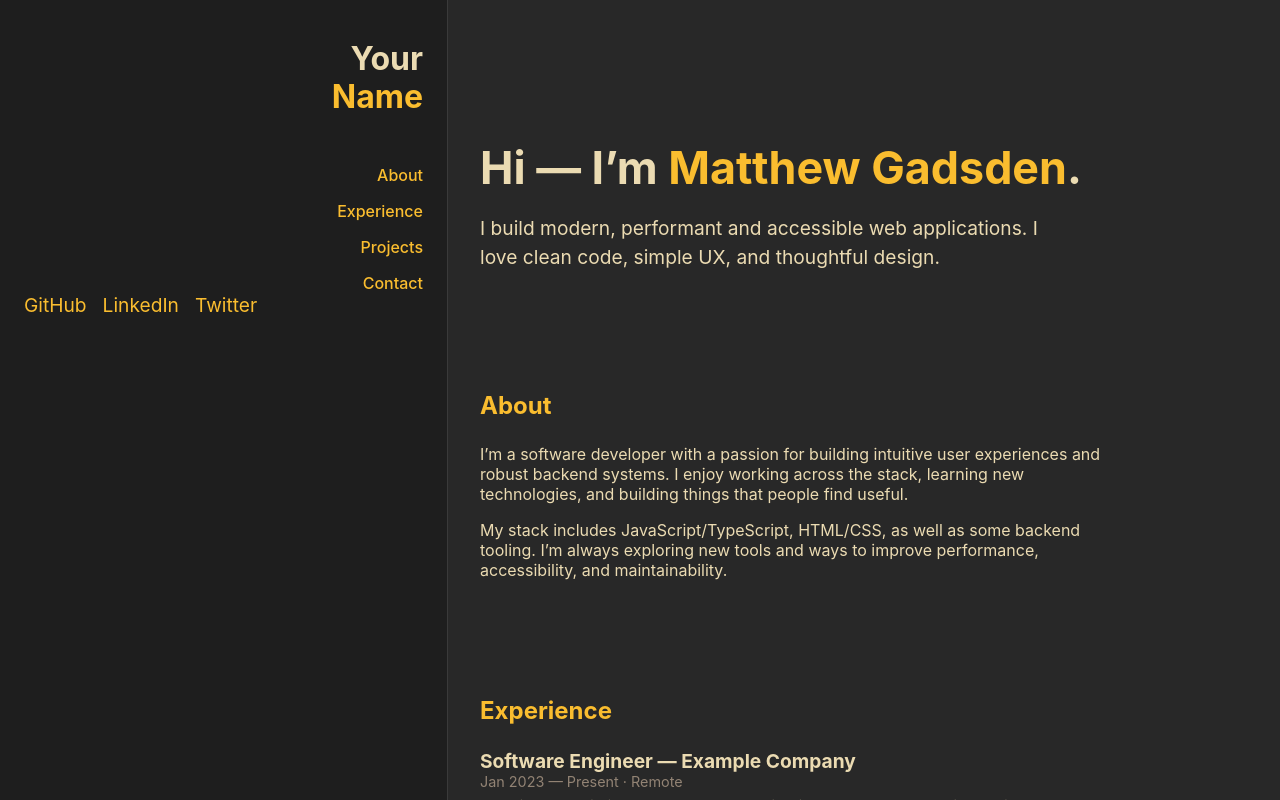
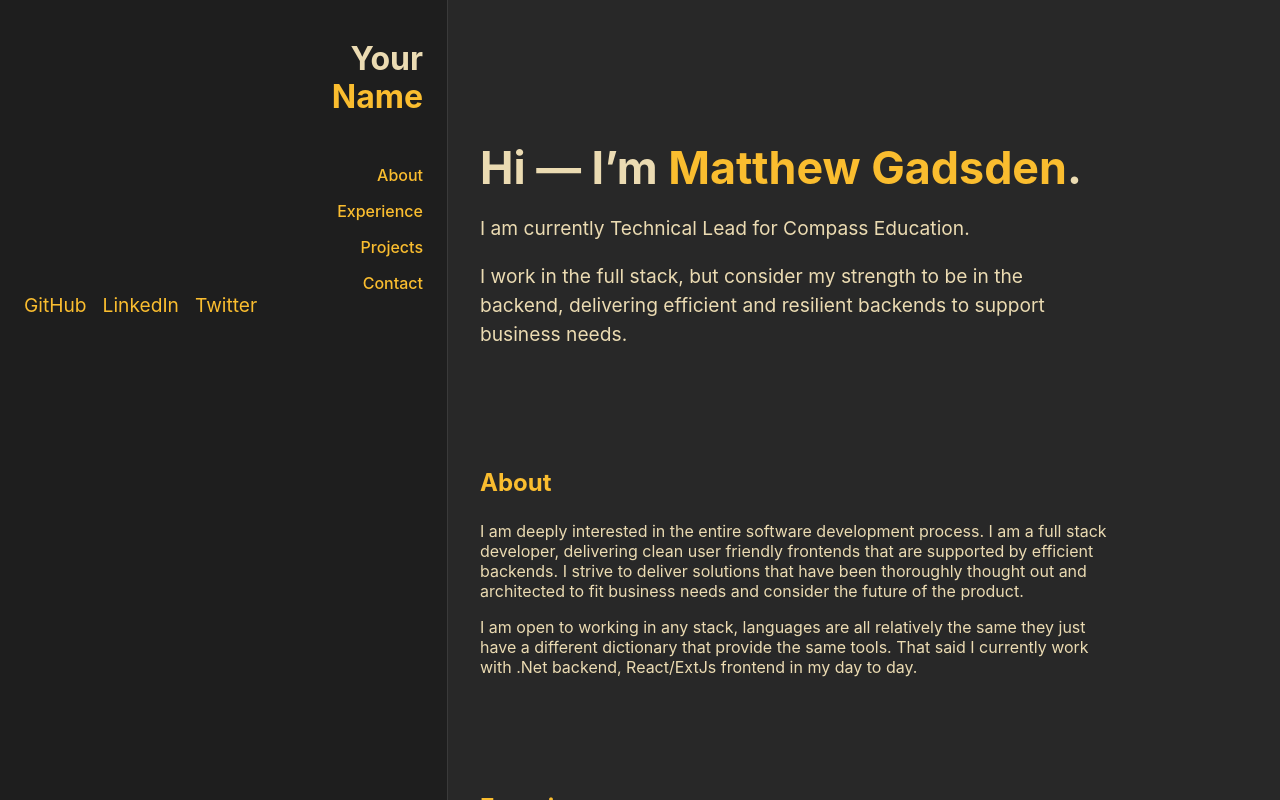
Before and after one commit to MatthewGadsden/portfolio, a React (Vite) app: page / in a window 1280 px wide. Shown: the top 800 px of the page. Built offline with nearby package versions, Linux system fonts and the light colour scheme.

Commit message:
chore: update placeholder values

```diff
--- a/src/App.tsx
+++ b/src/App.tsx
@@ -22,17 +22,20 @@ function App() {
         <div className="content">
           <section className="hero" id="home">
             <h1>Hi — I’m <span style={{"color": "var(--accent)"}}>Matthew Gadsden</span>.</h1>
-            <p>I build modern, performant and accessible web applications. I love clean code, simple UX, and thoughtful design.</p>
+            <p>I am currently Technical Lead for Compass Education.</p>
+            <p>I work in the full stack, but consider my strength to be in the backend, delivering efficient and resilient backends to support business needs.</p>
           </section>
           <section id="about">
             <h2>About</h2>
             <p>
-              I’m a software developer with a passion for building intuitive user experiences and robust backend systems.
-              I enjoy working across the stack, learning new technologies, and building things that people find useful.
+              I am deeply interested in the entire software development process. I am a full stack developer,
+              delivering clean user friendly frontends that are supported by efficient backends. I strive to
+              deliver solutions that have been thoroughly thought out and architected to fit business needs
+              and consider the future of the product.
             </p>
             <p>
-              My stack includes JavaScript/TypeScript, HTML/CSS, as well as some backend tooling. I’m always exploring
-              new tools and ways to improve performance, accessibility, and maintainability.
+              I am open to working in any stack, languages are all relatively the same they just have a different dictionary that provide the same tools.
+              That said I currently work with .Net backend, React/ExtJs frontend in my day to day.
             </p>
           </section>
           <section id="experience">
```
